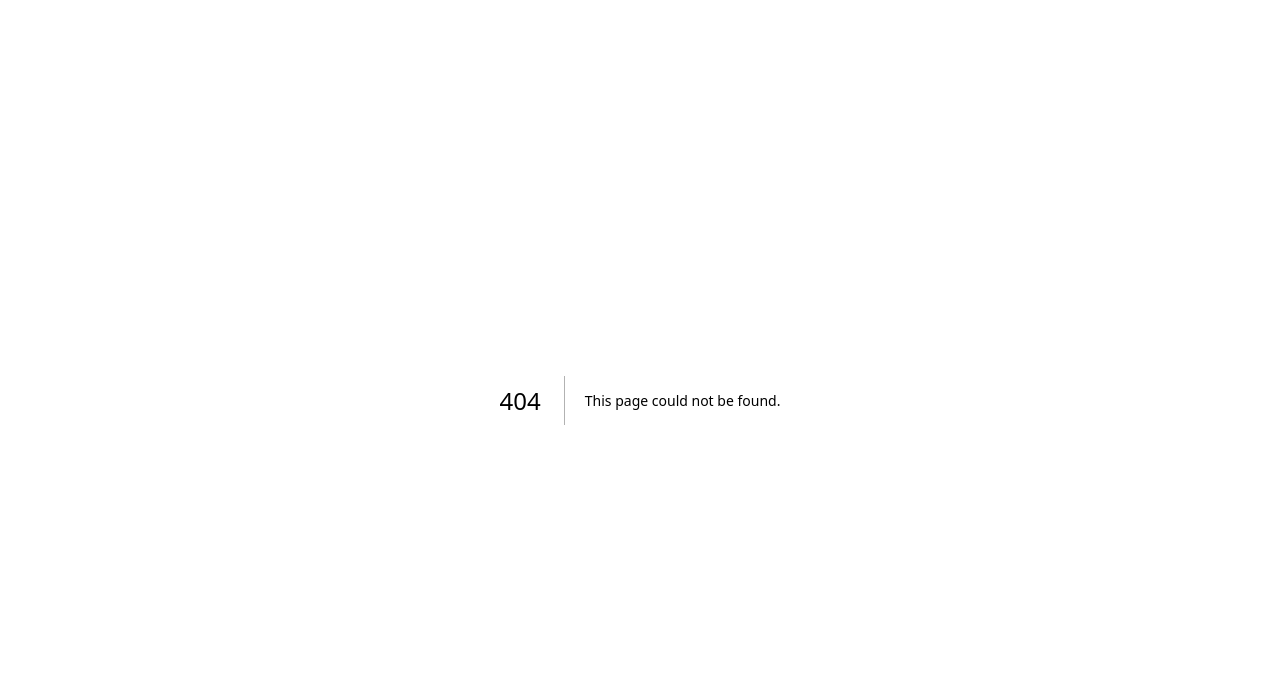
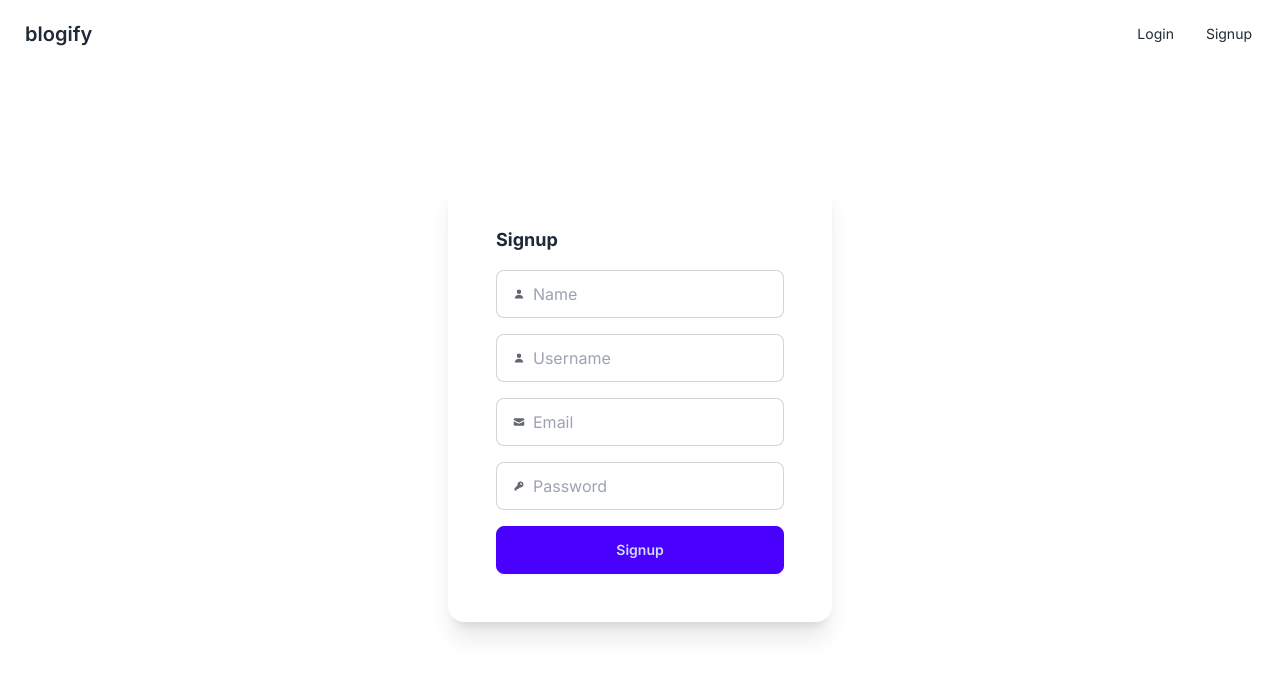
Before and after one commit to levyguy0/blogapp, a Next.js app in the folder client/: page /signup in a window 1280 px wide. Before the commit this address had no page. Shown: the top 676 px of the page. Built offline with nearby package versions, Linux system fonts and the light colour scheme.

Commit message:
design signup and login

```diff
--- /dev/null
+++ b/client/app/components/Hero.tsx
@@ -0,0 +1,12 @@
+import React from "react";
+
+const Hero = () => {
+  return (
+    <div className="gap-4 flex-col h-screen w-screen flex justify-center items-center">
+      <div className="text-accent text-5xl font-extrabold">Blogify</div>
+      <div className="">When Medium is not enough.</div>
+    </div>
+  );
+};
+
+export default Hero;
--- /dev/null
+++ b/client/app/components/LoginCard.tsx
@@ -0,0 +1,41 @@
+import React from "react";
+
+const LoginCard = () => {
+  return (
+    <div className="card w-96 p-4 bg-base-100 shadow-xl">
+      <div className="card-body gap-4">
+        <h2 className="text-lg font-bold">Login</h2>
+        <label className="input input-bordered flex items-center gap-2">
+          <svg
+            xmlns="http://www.w3.org/2000/svg"
+            viewBox="0 0 16 16"
+            fill="currentColor"
+            className="w-4 h-4 opacity-70"
+          >
+            <path d="M2.5 3A1.5 1.5 0 0 0 1 4.5v.793c.026.009.051.02.076.032L7.674 8.51c.206.1.446.1.652 0l6.598-3.185A.755.755 0 0 1 15 5.293V4.5A1.5 1.5 0 0 0 13.5 3h-11Z" />
+            <path d="M15 6.954 8.978 9.86a2.25 2.25 0 0 1-1.956 0L1 6.954V11.5A1.5 1.5 0 0 0 2.5 13h11a1.5 1.5 0 0 0 1.5-1.5V6.954Z" />
+          </svg>
+          <input type="text" className="grow" placeholder="Email" />
+        </label>
+        <label className="input input-bordered flex items-center gap-2">
+          <svg
+            xmlns="http://www.w3.org/2000/svg"
+            viewBox="0 0 16 16"
+            fill="currentColor"
+            className="w-4 h-4 opacity-70"
+          >
+            <path
+              fillRule="evenodd"
+              d="M14 6a4 4 0 0 1-4.899 3.899l-1.955 1.955a.5.5 0 0 1-.353.146H5v1.5a.5.5 0 0 1-.5.5h-2a.5.5 0 0 1-.5-.5v-2.293a.5.5 0 0 1 .146-.353l3.955-3.955A4 4 0 1 1 14 6Zm-4-2a.75.75 0 0 0 0 1.5.5.5 0 0 1 .5.5.75.75 0 0 0 1.5 0 2 2 0 0 0-2-2Z"
+              clipRule="evenodd"
+            />
+          </svg>
+          <input type="password" className="grow" placeholder="Password" />
+        </label>
+        <button className="btn btn-primary">Login</button>
+      </div>
+    </div>
+  );
+};
+
+export default LoginCard;
--- a/client/app/components/NavBar.tsx
+++ b/client/app/components/NavBar.tsx
@@ -5,7 +5,9 @@
   return (
     <div className="navbar bg-base-100 absolute">
       <div className="flex-1">
-        <a className="btn btn-ghost text-xl">blogify</a>
+        <Link href="/" className="btn btn-ghost text-xl">
+          blogify
+        </Link>
       </div>
       <div className="flex-none">
         <ul className="menu menu-horizontal px-1">
--- /dev/null
+++ b/client/app/components/SignupCard.tsx
@@ -0,0 +1,63 @@
+import React from "react";
+
+const SignupCard = () => {
+  return (
+    <div className="card w-96 p-4 bg-base-100 shadow-xl">
+      <div className="card-body gap-4">
+        <h2 className="text-lg font-bold">Signup</h2>
+        <label className="input input-bordered flex items-center gap-2">
+          <svg
+            xmlns="http://www.w3.org/2000/svg"
+            viewBox="0 0 16 16"
+            fill="currentColor"
+            className="w-4 h-4 opacity-70"
+          >
+            <path d="M8 8a3 3 0 1 0 0-6 3 3 0 0 0 0 6ZM12.735 14c.618 0 1.093-.561.872-1.139a6.002 6.002 0 0 0-11.215 0c-.22.578.254 1.139.872 1.139h9.47Z" />
+          </svg>
+          <input type="text" className="grow" placeholder="Name" />
+        </label>
+        <label className="input input-bordered flex items-center gap-2">
+          <svg
+            xmlns="http://www.w3.org/2000/svg"
+            viewBox="0 0 16 16"
+            fill="currentColor"
+            className="w-4 h-4 opacity-70"
+          >
+            <path d="M8 8a3 3 0 1 0 0-6 3 3 0 0 0 0 6ZM12.735 14c.618 0 1.093-.561.872-1.139a6.002 6.002 0 0 0-11.215 0c-.22.578.254 1.139.872 1.139h9.47Z" />
+          </svg>
+          <input type="text" className="grow" placeholder="Username" />
+        </label>
+        <label className="input input-bordered flex items-center gap-2">
+          <svg
+            xmlns="http://www.w3.org/2000/svg"
+            viewBox="0 0 16 16"
+            fill="currentColor"
+            className="w-4 h-4 opacity-70"
+          >
+            <path d="M2.5 3A1.5 1.5 0 0 0 1 4.5v.793c.026.009.051.02.076.032L7.674 8.51c.206.1.446.1.652 0l6.598-3.185A.755.755 0 0 1 15 5.293V4.5A1.5 1.5 0 0 0 13.5 3h-11Z" />
+            <path d="M15 6.954 8.978 9.86a2.25 2.25 0 0 1-1.956 0L1 6.954V11.5A1.5 1.5 0 0 0 2.5 13h11a1.5 1.5 0 0 0 1.5-1.5V6.954Z" />
+          </svg>
+          <input type="text" className="grow" placeholder="Email" />
+        </label>
+        <label className="input input-bordered flex items-center gap-2">
+          <svg
+            xmlns="http://www.w3.org/2000/svg"
+            viewBox="0 0 16 16"
+            fill="currentColor"
+            className="w-4 h-4 opacity-70"
+          >
+            <path
+              fillRule="evenodd"
+              d="M14 6a4 4 0 0 1-4.899 3.899l-1.955 1.955a.5.5 0 0 1-.353.146H5v1.5a.5.5 0 0 1-.5.5h-2a.5.5 0 0 1-.5-.5v-2.293a.5.5 0 0 1 .146-.353l3.955-3.955A4 4 0 1 1 14 6Zm-4-2a.75.75 0 0 0 0 1.5.5.5 0 0 1 .5.5.75.75 0 0 0 1.5 0 2 2 0 0 0-2-2Z"
+              clipRule="evenodd"
+            />
+          </svg>
+          <input type="password" className="grow" placeholder="Password" />
+        </label>
+        <button className="btn btn-primary">Signup</button>
+      </div>
+    </div>
+  );
+};
+
+export default SignupCard;
--- /dev/null
+++ b/client/app/login/page.tsx
@@ -0,0 +1,16 @@
+import React from "react";
+import NavBar from "../components/NavBar";
+import LoginCard from "../components/LoginCard";
+
+const page = () => {
+  return (
+    <main>
+      <NavBar></NavBar>
+      <div className="flex w-screen h-screen justify-center items-center">
+        <LoginCard></LoginCard>
+      </div>
+    </main>
+  );
+};
+
+export default page;
--- a/client/app/page.tsx
+++ b/client/app/page.tsx
@@ -1,14 +1,12 @@
 import Image from "next/image";
 import NavBar from "./components/NavBar";
+import Hero from "./components/Hero";
 
 export default function Home() {
   return (
     <main>
       <NavBar></NavBar>
-      <div className="gap-4 flex-col h-screen w-screen flex justify-center items-center">
-        <div className="text-5xl font-extrabold">Blogify</div>
-        <div>When Medium is not enough.</div>
-      </div>
+      <Hero></Hero>
     </main>
   );
 }
--- /dev/null
+++ b/client/app/signup/page.tsx
@@ -0,0 +1,16 @@
+import React from "react";
+import NavBar from "../components/NavBar";
+import SignupCard from "../components/SignupCard";
+
+const page = () => {
+  return (
+    <main>
+      <NavBar></NavBar>
+      <div className="flex w-screen h-screen justify-center items-center">
+        <SignupCard></SignupCard>
+      </div>
+    </main>
+  );
+};
+
+export default page;
```
